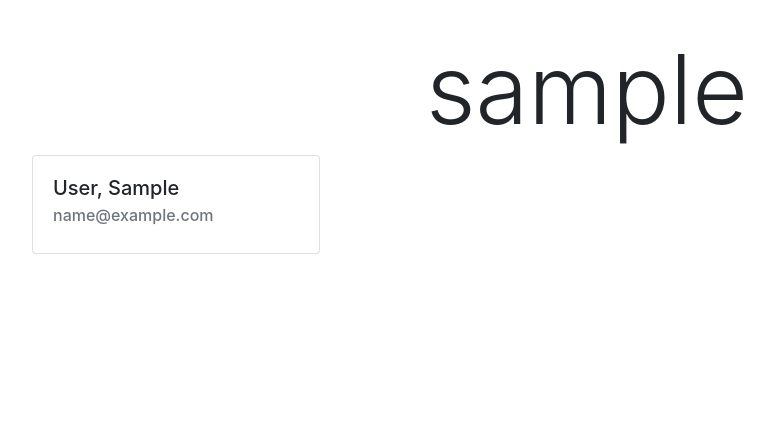
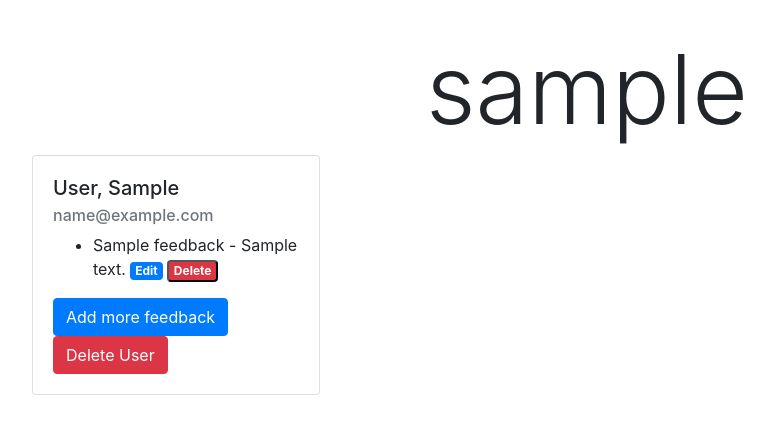
Before and after one commit to ethandeg/flask_feedback, a Flask app: a page that uses templates/user.html in a window 1280 px wide. Shown: the part 56-490 px from the top of the page, without its empty margins (53-827 px from the left). Run offline with Flask 2, Linux system fonts and the light colour scheme; the visitor is signed in with stand-in values (Sample User, id 1); tables that the repository leaves empty hold one stand-in row (values such as "Sample post"); parts of the project's set-up code (start-up, migrations or seed data) failed here and were passed over; some libraries are stand-ins or nearby versions.

Commit message:
created route for deleting users and some other things

```diff
--- a/app.py
+++ b/app.py
@@ -1,7 +1,7 @@
 from flask import Flask, render_template, redirect, session, flash
 from flask_debugtoolbar import DebugToolbarExtension
-from models import connect_db, db, User
-from forms import UserRegisterForm, LoginUserForm
+from models import connect_db, db, User, Feedback
+from forms import UserRegisterForm, LoginUserForm, FeedbackForm
 from sqlalchemy.exc import IntegrityError
 
 
@@ -86,3 +86,35 @@ def show_user(username):
     else:
         flash('Please login first!', 'error')
         return redirect('/login')
+
+
+@app.route('/users/<username>/delete', methods=['POST'])
+def delete_user(username):
+    if session['username'] == username:
+        user = User.query.filter_by(username=username).first()
+        db.session.delete(user)
+        db.session.commit()
+        flash(f'{username} succesfully deleted', 'info')
+        return redirect('/')
+    else:
+        flash("You don't have permission to delete this user", 'error')
+        return redirect(f'/users/{username}')
+
+
+@app.route('/users/<username>/feedback/add', methods=['GET', 'POST'])
+def add_feedback(username):
+    if session['username'] == username:
+        form = FeedbackForm()
+        user = User.query.filter_by(username=username).first()
+        if form.validate_on_submit():
+            title = form.title.data
+            content = form.content.data
+            new_feedback = Feedback(
+                title=title, content=content, username=user.username)
+            db.session.add(new_feedback)
+            db.session.commit()
+        else:
+            return render_template('add_feedback.html', form=form, user=user)
+    else:
+        flash("You don't have permission to do that")
+        return redirect(f'/users/{username}')
--- a/forms.py
+++ b/forms.py
@@ -18,3 +18,8 @@ class UserRegisterForm(FlaskForm):
 class LoginUserForm(FlaskForm):
     username = StringField("Username", validators=[InputRequired()])
     password = PasswordField("Password", validators=[InputRequired()])
+
+
+class FeedbackForm(FlaskForm):
+    title = StringField("Title", validators=[InputRequired(), Length(max=50)])
+    content = StringField("Content", validators=[InputRequired()])
--- a/models.py
+++ b/models.py
@@ -16,9 +16,9 @@ class Feedback(db.Model):
     id = db.Column(db.Integer, primary_key=True, autoincrement=True)
     title = db.Column(db.String(100), nullable=False)
     content = db.Column(db.Text, nullable=False)
-    username = db.Column(db.string(20), db.ForeignKey('users.username'))
+    username = db.Column(db.String(20), db.ForeignKey('users.username'))
 
-    user = db.relationship("User", backref='feedback')
+    user = db.relationship("User")
 
 
 class User(db.Model):
@@ -29,6 +29,8 @@ class User(db.Model):
     email = db.Column(db.String(50), unique=True, nullable=False)
     first_name = db.Column(db.String(30), nullable=False)
     last_name = db.Column(db.String(30), nullable=False)
+
+    feedback = db.relationship("Feedback", cascade='delete')
 
     @classmethod
     def register(cls, username, pwd, email, first_name, last_name):
--- /dev/null
+++ b/templates/add_feedback.html
@@ -0,0 +1,6 @@
+{% extends 'base.html' %}
+{%block title %}Login{% endblock %}
+
+{% block content %}
+
+{% endblock %}
--- a/templates/user.html
+++ b/templates/user.html
@@ -8,9 +8,27 @@
         <div class="card-body">
           <h5 class="card-title">{{user.last_name}}, {{user.first_name}}</h5>
           <h6 class="card-subtitle mb-2 text-muted">{{user.email}}</h6>
-          <!-- <p class="card-text">Some quick example text to build on the card title and make up the bulk of the card's content.</p>
-          <a href="#" class="card-link">Card link</a>
-          <a href="#" class="card-link">Another link</a> -->
+          <ul>
+              {% for feedback in user.feedback %}
+              {% if session['username'] == user.username %}
+              <li>{{feedback.title}} - {{feedback.content}}
+                  <form action="/users/{{user.feedback}}/delete" method='POST' style='display:inline;'>
+                    <a class = 'badge badge-primary' href="/users/{{user.feedback}}/update">Edit</a>
+                    <button class = 'badge badge-danger'>Delete</button>
+                </form>
+              </li>
+              {% else %}
+              <li>{{feedback.title}} - {{feedback.content}}</li>
+              {% endif %}
+              {% endfor %}
+          </ul>
+          {% if session['username'] == user.username %}
+          <form action="/users/{{user.username}}/delete" method='POST'>
+            <a href="/users/{{user.username}}/feedback/add" class = 'btn btn-primary'>Add more feedback</a>
+            <button class = 'btn btn-danger'>Delete User</button>
+        </form>
+          {% endif %}
+
         </div>
       </div>
 </div>
```
Also changed, not shown: seed.py (added, +32 -0 lines).
